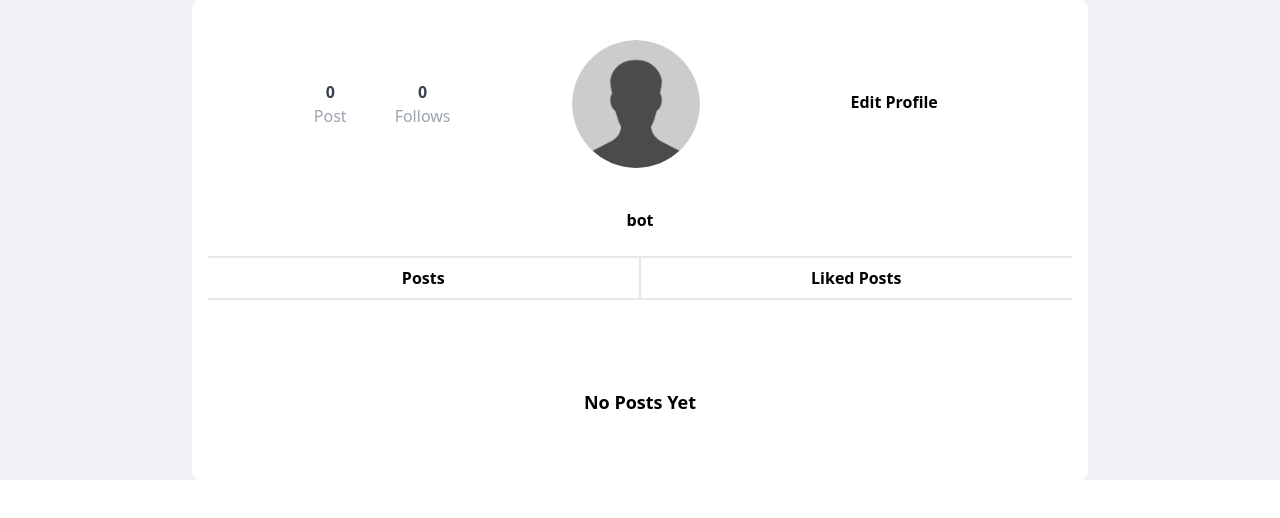
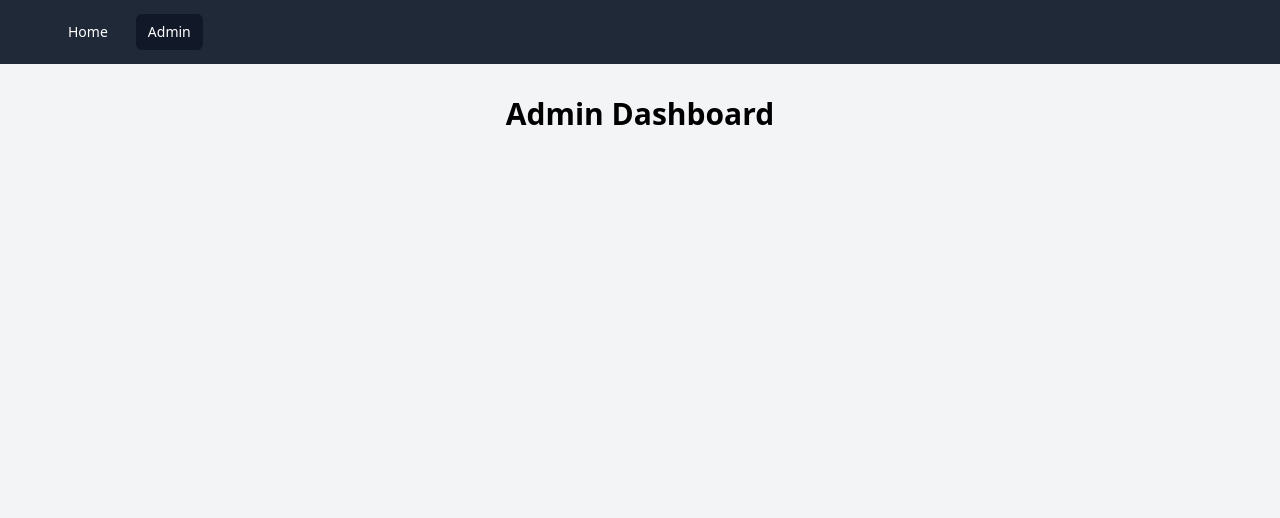
Before and after one commit to OWAISIDRISI53/memories-frontend, a React (Create React App) app: page /profile/me in a window 1280 px wide. Shown: the top 518 px of the page. Built offline with nearby package versions, Linux system fonts and the light colour scheme.

Commit message:
fixing signup page

```diff
--- a/src/components/Navbar/Navbar.jsx
+++ b/src/components/Navbar/Navbar.jsx
@@ -17,6 +17,7 @@ const Navbar = () => {
   const logoutHandler = () => {
     localStorage.removeItem("token");
     localStorage.removeItem("user");
+    localStorage.removeItem("no_of_post");
     navigate("/login");
     window.location.reload();
   };
--- a/src/components/posts/Post.jsx
+++ b/src/components/posts/Post.jsx
@@ -6,16 +6,10 @@ import postContext from "../../context/post/postContext";
 
 const Post = ({ post }) => {
   const context = useContext(postContext);
-  const {
-    getPosts,
-    deletePost,
-    defaultImage,
-    showAlert,
-    likePost,
-    getUserPost,
-  } = context;
+  const { getPosts, deletePost, defaultImage, likePost, getUserPost, user } =
+    context;
 
-  const user = JSON.parse(localStorage.getItem("user"));
+  // const user = JSON.parse(localStorage.getItem("user"));
 
   const postDeleteHandler = () => {
     deletePost(post);
@@ -27,12 +21,15 @@ const Post = ({ post }) => {
     getPosts();
   };
 
-  // useEffect(() => {(
-
-  // )
-  //   const noPost = getUserPost(post);
-  //   console.log(noPost);
-  // }, []);
+  useEffect(() => {
+    async function fetchUserPost() {
+      const noPost = await getUserPost(post);
+      console.log(noPost);
+      localStorage.setItem("no_of_post", noPost);
+    }
+    fetchUserPost();
+    // eslint-disable-next-line
+  }, []);
 
   const Likes = () => {
     if (user && post.likes.length > 0) {
--- a/src/context/post/PostState.js
+++ b/src/context/post/PostState.js
@@ -2,10 +2,10 @@ import postContext from "./postContext";
 
 import React, { useState } from 'react'
 
+const host = 'https://memories-backend-o1jt.onrender.com'
+const postInitial = []
 const PostState = (props) => {
-    const host = 'https://memories-backend-o1jt.onrender.com'
     // const host = 'http://localhost:8000'
-    const postInitial = []
 
     const [alert, setAlert] = useState(null)
     const [posts, setPosts] = useState(postInitial)
--- a/src/pages/Account/Profile.jsx
+++ b/src/pages/Account/Profile.jsx
@@ -2,61 +2,121 @@ import React, { useContext } from "react";
 
 import profileImage from "../../assets/profile.png";
 import postContext from "../../context/post/postContext";
+import getFirstName from "../../utils/getFirstname";
 
 const Profile = () => {
   const context = useContext(postContext);
+  const { getUserPost, user } = context;
 
-  const { getUserPost } = context;
+  const posts = [
+    { id: 1, title: "Post 1", content: "This is the content of Post 1." },
+    { id: 2, title: "Post 2", content: "This is the content of Post 2." },
+    { id: 3, title: "Post 3", content: "This is the content of Post 3." },
+  ];
+
+  // return (
+  //   <div className="mx-auto h-full w-[70%]">
+  //     <div className="flex h-full w-full flex-col gap-2 rounded-lg bg-white p-4 shadow-primary">
+  //       <div className="img_name_and_stat_count flex h-fit w-full flex-col items-center gap-4 md:h-44 md:flex-row md:justify-evenly">
+  //         <div className="order-1 md:order-2">
+  //           <img
+  //             className="h-32 w-32 rounded-full object-cover"
+  //             src={profileImage}
+  //             alt="PROFILE_IMAGE"
+  //           />
+  //         </div>
+  //         <div className="order-2 flex flex-col items-center gap-3 md:order-3">
+  //           <p className="block text-2.5xl font-semibold md:hidden">
+  //             {getFirstName(user.name)}
+  //           </p>
+  //           <div className="my-1 mb-2 flex h-full w-full flex-col items-center gap-5 sm:flex-row md:flex-col md:gap-3">
+  //             <button className="w-36 rounded-md bg-primary-gray-200 py-1 font-semibold text-black">
+  //               Edit Profile
+  //             </button>
+  //           </div>
+  //         </div>
+  //         <div className="order-3 flex gap-12 md:order-1">
+  //           <div className="flex flex-col items-center">
+  //             <p className="font-bold text-gray-700">
+  //               {localStorage.getItem("no_of_post")}
+  //             </p>
+  //             <p className="font-normal text-gray-400">Post</p>
+  //           </div>
+  //           <div className="flex flex-col items-center">
+  //             <p className="font-bold text-gray-700">0</p>
+  //             <p className="font-normal text-gray-400">Follows</p>
+  //           </div>
+  //         </div>
+  //       </div>
+  //       <div className="name_and_bio flex h-fit w-full flex-col items-center gap-2 px-10 py-2">
+  //         <p className="relative hidden w-full text-center text-2.5xl font-semibold md:block">
+  //           bot
+  //         </p>
+  //         <p className=""></p>
+  //       </div>
+  //       <div className="posts_or_saved flex h-fit w-full flex-row items-center justify-between border-y-2 border-gray-200">
+  //         <div className="h-full w-full border-r-2 border-gray-200 py-2 text-center font-semibold">
+  //           Posts
+  //         </div>
+  //         <div className="h-full w-full py-2 text-center font-semibold">
+  //           Liked Posts
+  //         </div>
+  //       </div>
+  //       <div className="show_post_or_saved grid h-fit w-full grid-flow-row grid-cols-3 items-start justify-around gap-2 px-3 py-3"></div>
+  //       <div className="w-full py-12 text-center text-lg font-semibold">
+  //         <ul className="divide-y divide-gray-200">
+  //           {posts.map((post) => (
+  //             <li key={post.id} className="py-4">
+  //               <div className="flex space-x-3">
+  //                 <div className="flex-1 space-y-1">
+  //                   <h3 className="text-lg leading-6 font-medium text-gray-900">
+  //                     {post.title}
+  //                   </h3>
+  //                   <p className="text-sm text-gray-500">{post.content}</p>
+  //                 </div>
+  //               </div>
+  //             </li>
+  //           ))}
+  //         </ul>
+  //       </div>
+  //     </div>
+  //   </div>
+  // );
 
   return (
-    <div className="mx-auto h-full w-[70%]">
-      <div className="flex h-full w-full flex-col gap-2 rounded-lg bg-white p-4 shadow-primary">
-        <div className="img_name_and_stat_count flex h-fit w-full flex-col items-center gap-4 md:h-44 md:flex-row md:justify-evenly">
-          <div className="order-1 md:order-2">
-            <img
-              className="h-32 w-32 rounded-full object-cover"
-              src={profileImage}
-              alt="PROFILE_IMAGE"
-            />
-          </div>
-          <div className="order-2 flex flex-col items-center gap-3 md:order-3">
-            <p className="block text-2.5xl font-semibold md:hidden">bot</p>
-            <div className="my-1 mb-2 flex h-full w-full flex-col items-center gap-5 sm:flex-row md:flex-col md:gap-3">
-              <button className="w-36 rounded-md bg-primary-gray-200 py-1 font-semibold text-black">
-                Edit Profile
-              </button>
+    <div className="min-h-screen bg-gray-100 flex flex-col">
+      <nav className="bg-gray-800">
+        <div className="max-w-7xl mx-auto px-2 sm:px-6 lg:px-8">
+          <div className="relative flex items-center justify-between h-16">
+            <div className="absolute inset-y-0 left-0 flex items-center sm:hidden">
+              {/* Mobile menu button */}
             </div>
-          </div>
-          <div className="order-3 flex gap-12 md:order-1">
-            <div className="flex flex-col items-center">
-              <p className="font-bold text-gray-700">0</p>
-              <p className="font-normal text-gray-400">Post</p>
-            </div>
-            <div className="flex flex-col items-center">
-              <p className="font-bold text-gray-700">0</p>
-              <p className="font-normal text-gray-400">Follows</p>
+            <div className="flex-1 flex items-center justify-center sm:items-stretch sm:justify-start">
+              {/* Logo */}
+              <div className="hidden sm:block sm:ml-6">
+                <div className="flex space-x-4">
+                  <a
+                    href="/"
+                    className="text-white hover:bg-gray-700 px-3 py-2 rounded-md text-sm font-medium"
+                  >
+                    Home
+                  </a>
+                  <a
+                    href="/admin"
+                    className="bg-gray-900 text-white px-3 py-2 rounded-md text-sm font-medium"
+                  >
+                    Admin
+                  </a>
+                </div>
+              </div>
             </div>
           </div>
         </div>
-        <div className="name_and_bio flex h-fit w-full flex-col items-center gap-2 px-10 py-2">
-          <p className="relative hidden w-full text-center text-2.5xl font-semibold md:block">
-            bot
-          </p>
-          <p className=""></p>
-        </div>
-        <div className="posts_or_saved flex h-fit w-full flex-row items-center justify-between border-y-2 border-gray-200">
-          <div className="h-full w-full border-r-2 border-gray-200 py-2 text-center font-semibold">
-            Posts
-          </div>
-          <div className="h-full w-full py-2 text-center font-semibold">
-            Liked Posts
-          </div>
-        </div>
-        <div className="show_post_or_saved grid h-fit w-full grid-flow-row grid-cols-3 items-start justify-around gap-2 px-3 py-3"></div>
-        <div className="w-full py-12 text-center text-lg font-semibold">
-          No Posts Yet
-        </div>
-      </div>
+      </nav>
+      <main className="flex-1 flex flex-col max-w-7xl mx-auto px-4 sm:px-6 lg:px-8">
+        <h1 className="text-3xl font-bold mt-8">Admin Dashboard</h1>
+        {/* Admin content */}
+      </main>
     </div>
   );
 };
--- a/src/pages/Home.jsx
+++ b/src/pages/Home.jsx
@@ -6,8 +6,9 @@ import postContext from "../context/post/postContext";
 const Home = () => {
   const navigate = useNavigate();
   const context = useContext(postContext);
-  const { getPosts } = context;
-  const user = JSON.parse(localStorage.getItem("user"));
+  const { getPosts, user } = context;
+  // const user = JSON.parse(localStorage.getItem("user"));
+  // const user = localStorage.getItem("user");
 
   useEffect(() => {
     getPosts();
--- a/src/pages/Login/Login.jsx
+++ b/src/pages/Login/Login.jsx
@@ -43,7 +43,6 @@ const Login = () => {
     if (json.success) {
       localStorage.setItem("token", json.authtoken);
       localStorage.setItem("user", JSON.stringify(json.user));
-
       navigate("/");
       window.location.reload();
     } else {
```
Also changed, not shown: src/pages/Signup/Signup.jsx (+14 -3 lines).
